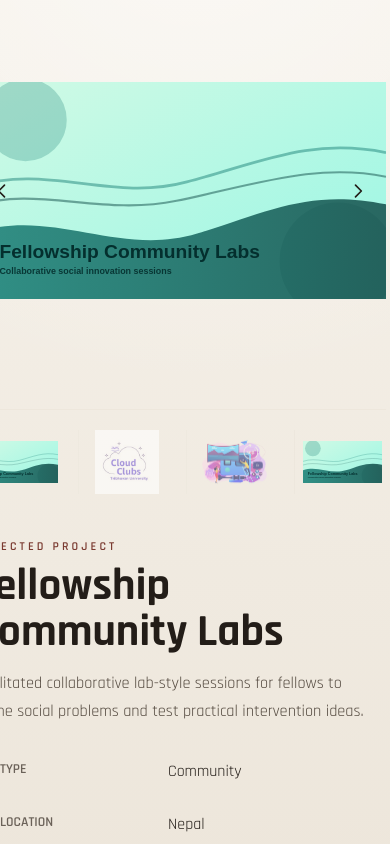
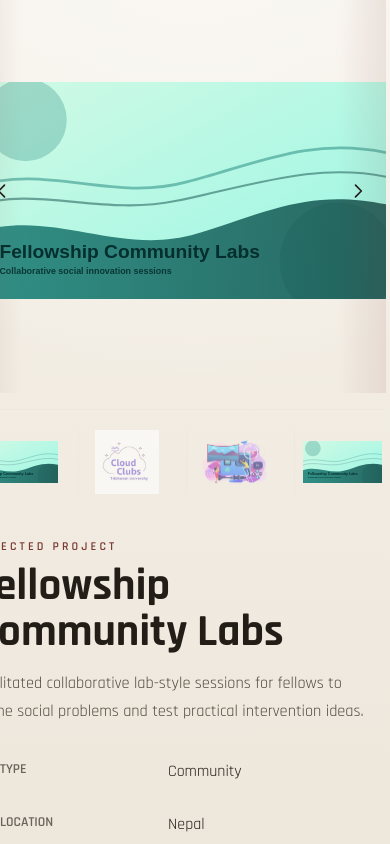
Before and after one commit to dhirendraxd/dhiren_website, a React (Vite) app: page /projects/fellowship-community-labs in a window 390 px wide. Both pictures are taken after a click on the tab 342 px from the left and 585 px from the top of the page. Shown: the part 123-967 px from the top of the page. Built offline with nearby package versions, Linux system fonts and the light colour scheme; the HTML template or start-up script is replaced by a standard one.

Commit message:
feat: add subtle warm vignette overlays to improve arrow contrast in ProjectDetail component

```diff
--- a/src/components/Navbar.tsx
+++ b/src/components/Navbar.tsx
@@ -9,7 +9,7 @@ const navLinks = [
 ];
 
 const Navbar = () => {
-  const location = useLocation();ett
+  const location = useLocation();
   const isHomePage = location.pathname === "/";
   const [mobileOpen, setMobileOpen] = useState(false);
   const [isBarVisible, setIsBarVisible] = useState(false);
--- a/src/pages/ProjectDetail.tsx
+++ b/src/pages/ProjectDetail.tsx
@@ -217,6 +217,9 @@ const ProjectDetail = () => {
 
                   {displayThumbs.length > 1 && (
                     <>
+                      {/* subtle warm vignette overlays to improve arrow contrast */}
+                      <div className="absolute left-0 top-0 h-full w-12 sm:w-16 z-10 pointer-events-none opacity-0 group-hover:opacity-100 transition-opacity duration-200 bg-gradient-to-r from-[#7A3A30]/10 to-transparent" aria-hidden />
+                      <div className="absolute right-0 top-0 h-full w-12 sm:w-16 z-10 pointer-events-none opacity-0 group-hover:opacity-100 transition-opacity duration-200 bg-gradient-to-l from-[#7A3A30]/10 to-transparent" aria-hidden />
                       <button
                         type="button"
                         aria-label="Previous image"
```
